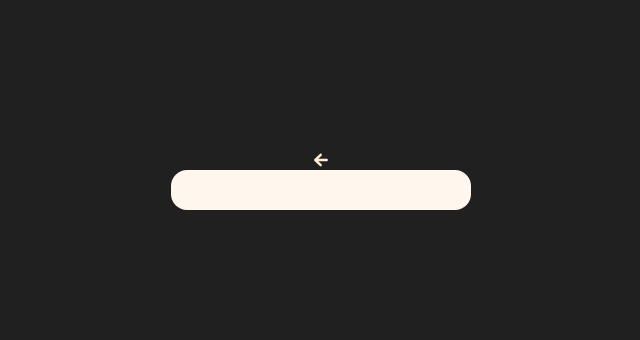
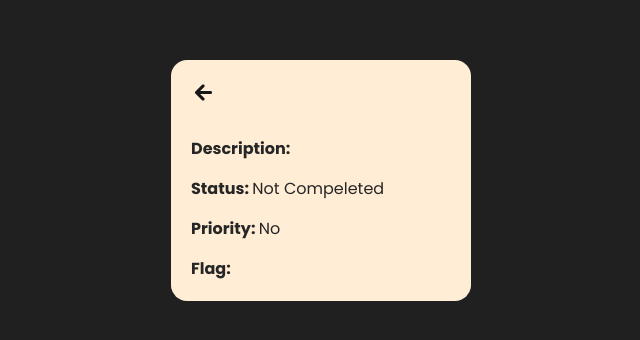
Before and after one commit to prthmh/fireai_todo_app, a React (Vite) app: page /todo/1 in a window 1280 px wide. Shown: the part 220-560 px from the top of the page, without its empty margins (319-959 px from the left). Built offline with nearby package versions, Linux system fonts and the light colour scheme; no server answers; sample sign-in values are in the browser's storage.

Commit message:
todo page style

```diff
--- a/src/components/Todos.jsx
+++ b/src/components/Todos.jsx
@@ -33,7 +33,7 @@ const Todos = ({ todos }) => {
         <div
           key={t._id}
           onClick={() => handleTodoClick(t._id)}
-          className=" bg-orange-100 text-neutral-800 p-4 sm:p-6 rounded-xl shadow-3xl flex flex-col gap-4"
+          className=" bg-orange-100 text-neutral-800 p-4 sm:p-6 rounded-xl shadow-3xl flex flex-col gap-4 cursor-pointer"
         >
           <h2 className=" text-xl font-semibold sm:text-2xl sm:font-bold">
             {t.title}
--- a/src/pages/TodoPage.jsx/TodoPage.jsx
+++ b/src/pages/TodoPage.jsx/TodoPage.jsx
@@ -9,16 +9,31 @@ const TodoPage = () => {
   const navigate = useNavigate();
   console.log(todoOnPage);
   return (
-    <div className="flex justify-center items-center h-screen flex-col mx-28">
-      <div
-        className="flex justify-center items-center text-orange-100"
-        onClick={() => navigate(-1)}
-      >
-        <IoMdArrowRoundBack size={20} />
-      </div>
-      <div className=" bg-orange-50 p-5 text-neutral-800 w-[300px] rounded-2xl">
+    <div className="flex justify-center items-center h-screen flex-col mx-28 gap-5">
+      <div className=" bg-orange-100 p-5 text-neutral-800 w-[300px] rounded-2xl flex flex-col gap-4">
+        <div
+          className="flex justify-center items-center text-neutral-900 self-start cursor-pointer"
+          onClick={() => navigate(-1)}
+        >
+          <IoMdArrowRoundBack size={25} />
+        </div>
         <h1 className=" text-2xl font-bold">{todoOnPage.title}</h1>
-
+        <p>
+          <span className=" font-bold">Description: </span>
+          {todoOnPage.description}
+        </p>
+        <p>
+          <span className=" font-bold">Status: </span>
+          {todoOnPage.status ? "Compeleted" : "Not Compeleted"}
+        </p>
+        <p>
+          <span className=" font-bold">Priority: </span>
+          {todoOnPage.priority ? "Yes" : "No"}
+        </p>
+        <p>
+          <span className=" font-bold">Flag: </span>
+          {todoOnPage.flag}
+        </p>
       </div>
     </div>
   );
```
